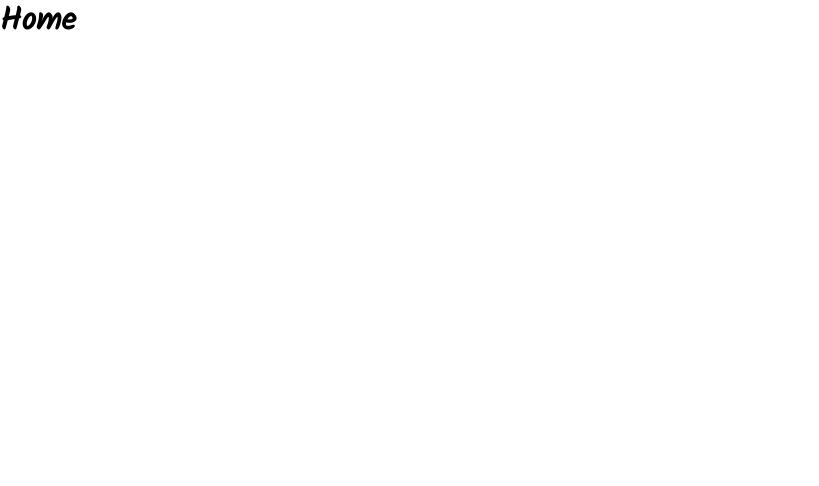
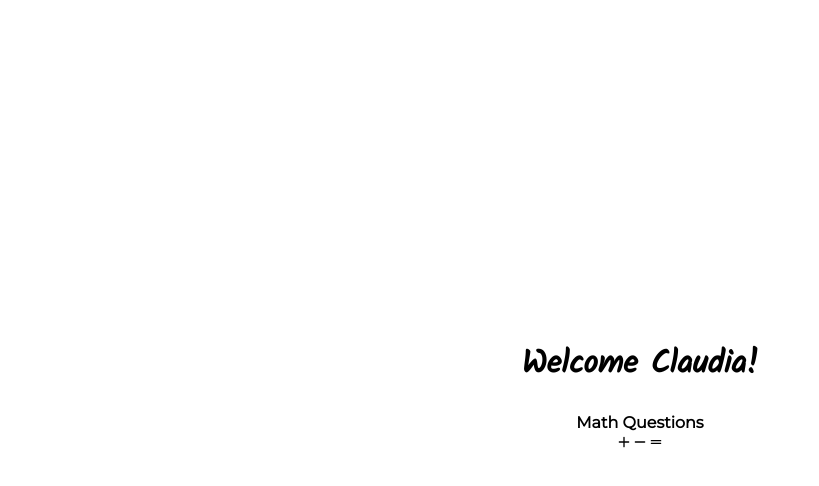
Before and after one commit to grford15/quizz-app, a React (Create React App) app: page / in a window 1280 px wide. Shown: the top 486 px of the page, without its empty margins (0-819 px from the left). Built offline with nearby package versions, Linux system fonts and the light colour scheme.

Commit message:
finished basic home page with link to math page

```diff
--- a/package.json
+++ b/package.json
@@ -8,6 +8,7 @@
     "@testing-library/user-event": "^7.1.2",
     "react": "^16.13.1",
     "react-dom": "^16.13.1",
+    "react-icons": "^3.11.0",
     "react-router-dom": "^5.2.0",
     "react-scripts": "3.4.3"
   },
--- /dev/null
+++ b/src/components/Home.css
@@ -0,0 +1,19 @@
+.home-container {
+  display: flex;
+  width: 100vw;
+  height: 100vh;
+  justify-content: center;
+  align-items: center;
+  flex-direction: column;
+}
+
+.topic-math {
+  display: flex;
+  flex-direction: column;
+  align-items: center;
+}
+
+.topic-buttons a {
+  text-decoration: none;
+  color: black;
+}
--- a/src/components/Home.js
+++ b/src/components/Home.js
@@ -1,9 +1,24 @@
 import React from 'react';
+import { CgMathPlus, CgMathMinus, CgMathEqual } from 'react-icons/cg';
+import './Home.css';
+import { Link } from 'react-router-dom';
 
 function Home() {
   return (
-    <div>
-      <h2>Home</h2>
+    <div className="home-container">
+      <h2>Welcome Claudia!</h2>
+      <div className="topic-buttons">
+        <Link to="/math">
+          <div className="topic-math">
+            <h4>Math Questions</h4>
+            <div>
+              <CgMathPlus />
+              <CgMathMinus />
+              <CgMathEqual />
+            </div>
+          </div>
+        </Link>
+      </div>
     </div>
   );
 }
```
Also changed, not shown: 1 other file (tests, documents, lock files or other folders).
